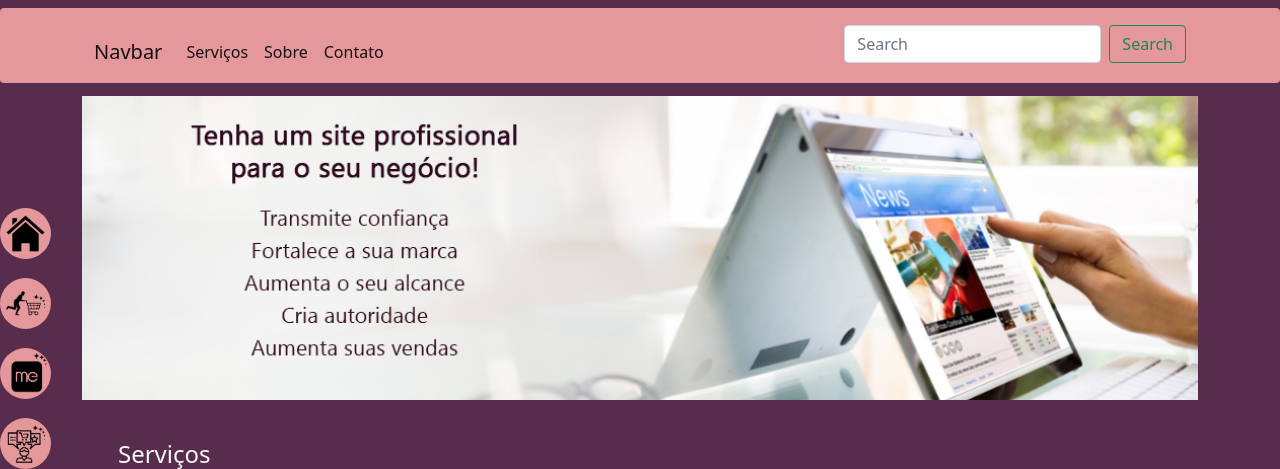
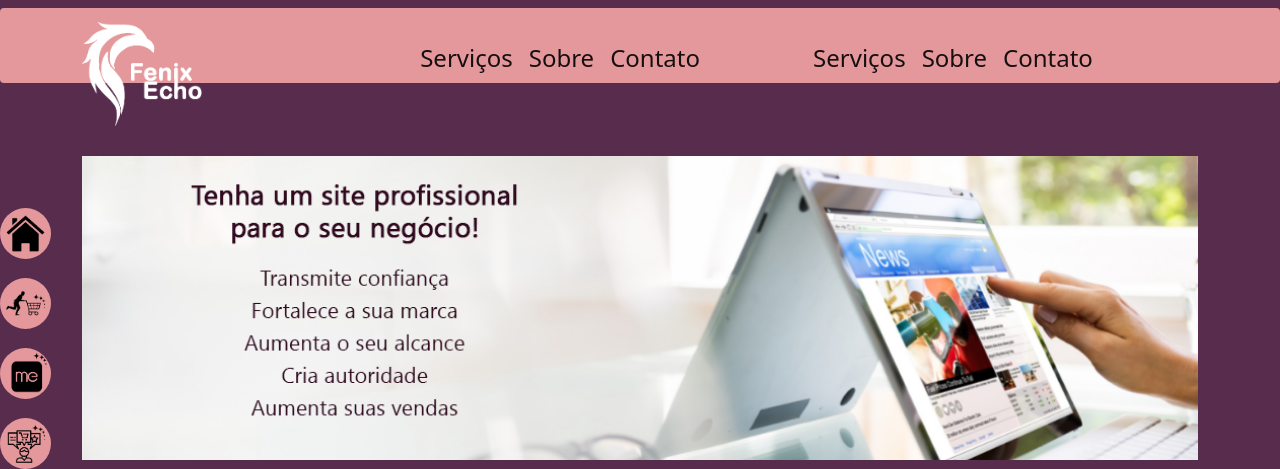
Before and after one commit to SemiramisCavalcanti/PJ02SiteDev, a PHP site: page / in a window 1280 px wide. Shown: the top 469 px of the page. Run offline with PHP 8.4, Linux system fonts and the light colour scheme; grey boxes labelled with a size stand in for pictures from a placeholder-image service; some libraries are stand-ins or nearby versions.

Commit message:
ajuste logomarca

```diff
--- a/paginas/fenixEcho.php
+++ b/paginas/fenixEcho.php
@@ -2,14 +2,27 @@
 <div class=" my-2 w-100 rounded menuprincipal">
     <div class="container container-fluid">
 
-        <nav class="navbar navbar-expand-lg navbar-light">
-            <div class="container-fluid">
-                <a class="navbar-brand mt-3" href="#">Navbar</a>
+        <nav class="navbar navbar-expand-lg navbar-light row mt-0">
+            <div class="container-fluid col-sm">
+                <a class="navbar-brand" id="#home"><img src="img/FenixEchoBranca.png" alt="" width="120" ></a>
                 <button class="navbar-toggler" type="button" data-bs-toggle="collapse" data-bs-target="#navbarSupportedContent" aria-controls="navbarSupportedContent" aria-expanded="false" aria-label="Toggle navigation">
                     <span class="navbar-toggler-icon"></span>
                 </button>
-                <div class="collapse navbar-collapse" id="navbarSupportedContent">
-                    <ul class="navbar-nav me-auto mb-2 mb-lg-0">
+                <div class="col"></div>
+                <div class="collapse navbar-collapse col-md" id="navbarSupportedContent">
+                    <ul class="navbar-nav me-auto mb-5 fs-4 mr-3">
+                        <li class="nav-item mt-3">
+                            <a class="nav-link active" aria-current="page" href="#servicos">Serviços</a>
+                        </li>
+                        <li class="nav-item mt-3 ml-3">
+                            <a class="nav-link active" aria-current="page" href="#sobre">Sobre</a>
+                        </li>
+                        <li class="nav-item mt-3">
+                            <a class="nav-link active" aria-current="page" href="#contato">Contato</a>
+                        </li>
+
+                    </ul>
+                    <ul class="navbar-nav me-auto mb-5 fs-4">
                         <li class="nav-item mt-3">
                             <a class="nav-link active" aria-current="page" href="#servicos">Serviços</a>
                         </li>
@@ -20,12 +33,8 @@
                             <a class="nav-link active" aria-current="page" href="#contato">Contato</a>
                         </li>
 
+                    </ul>
 
-                    </ul>
-                    <form class="d-flex">
-                        <input class="form-control me-2" type="search" placeholder="Search" aria-label="Search">
-                        <button class="btn btn-outline-success" type="submit">Search</button>
-                    </form>
                 </div>
             </div>
         </nav>
```
